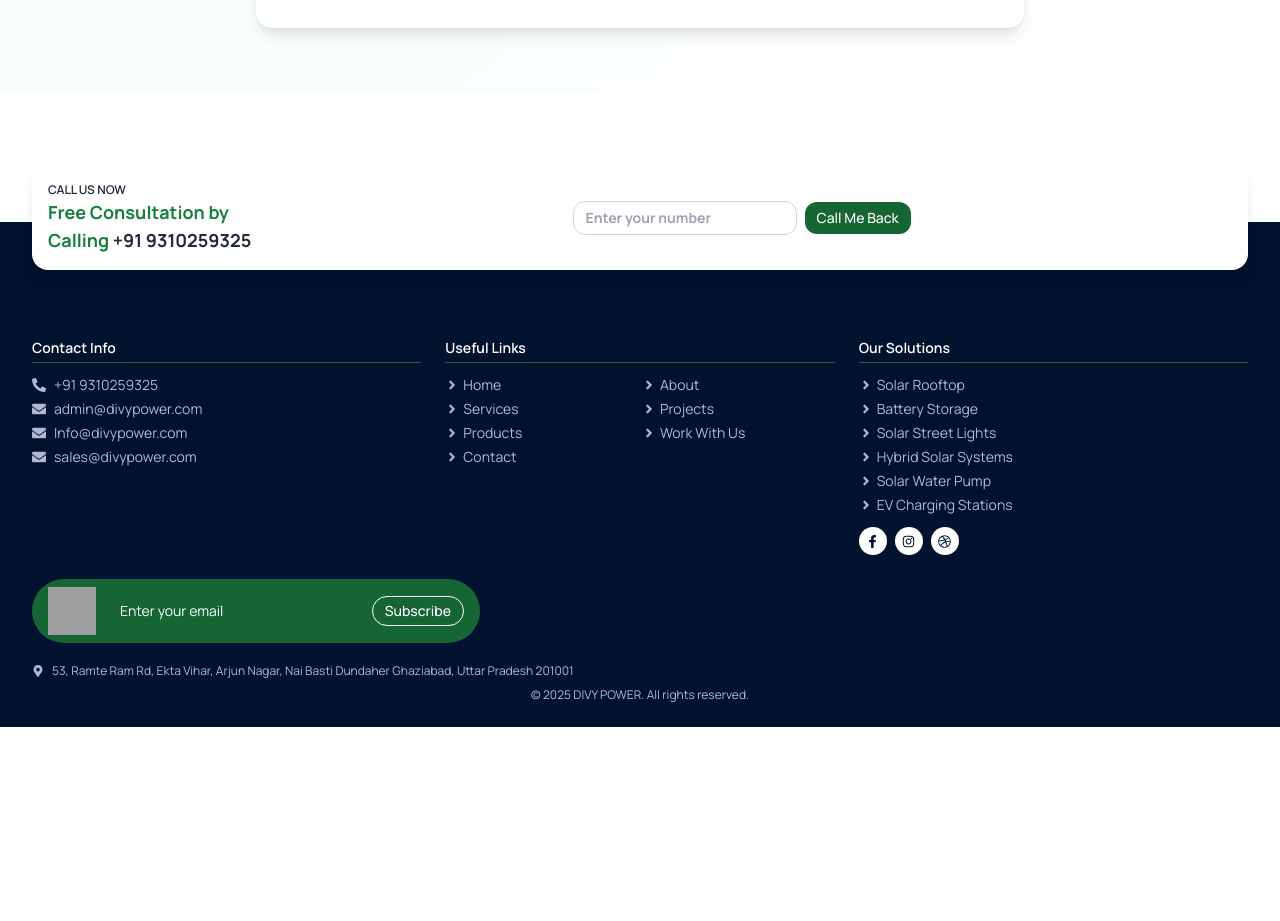
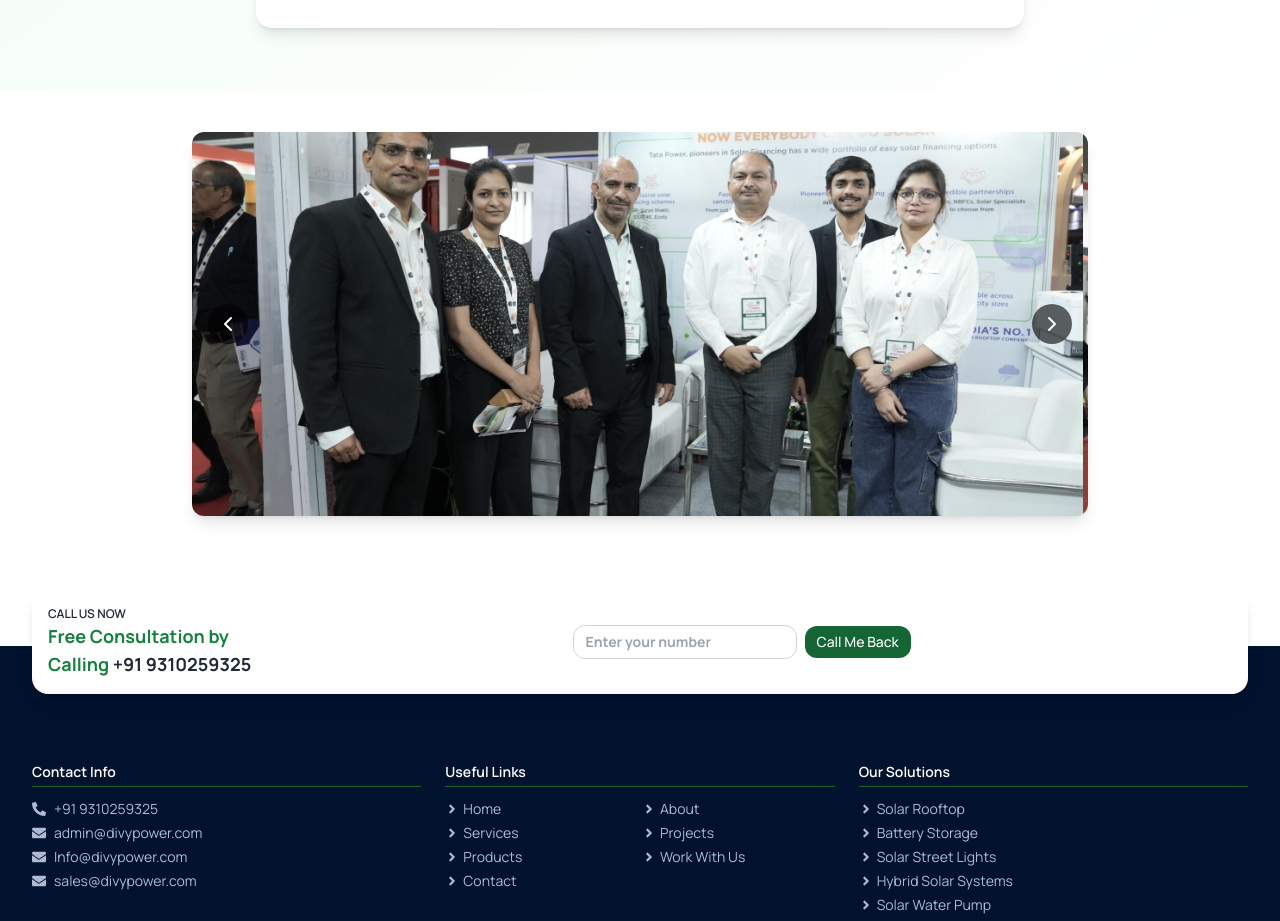
Before and after one commit to vanshika8484/Solar_web, a React (Vite) app: page /career in a window 1280 px wide. Shown: the part 2180-3101 px from the top of the page. Before the commit the page ends 2907 px from the top, so only its background shows below. Built offline with nearby package versions, Linux system fonts and the light colour scheme; grey boxes are pictures that could not be loaded; a web font is replaced by a local one.

Commit message:
Update Career.jsx

```diff
--- a/src/components/Career.jsx
+++ b/src/components/Career.jsx
@@ -4,6 +4,7 @@ import Footer from './Footer';
 import CareerForm from './CareerForm';
 import WorkCultureReels from './WorkCultureReels';
 import SafetySecurityReels from './SafetySecurityReels';
+import ImageSlider from './ImageSlider';
 
 
 const Career = () => {
@@ -113,7 +114,9 @@ const Career = () => {
       <section className=' -mt-8'>
         <CareerForm/>
       </section>
-
+      <section>
+        <ImageSlider/>
+      </section>
   <section className=' mt-[130px]'>
       <Footer />
   </section>
```
